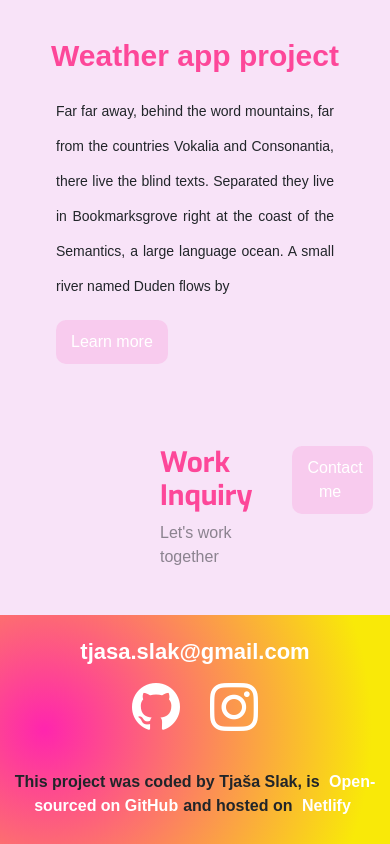
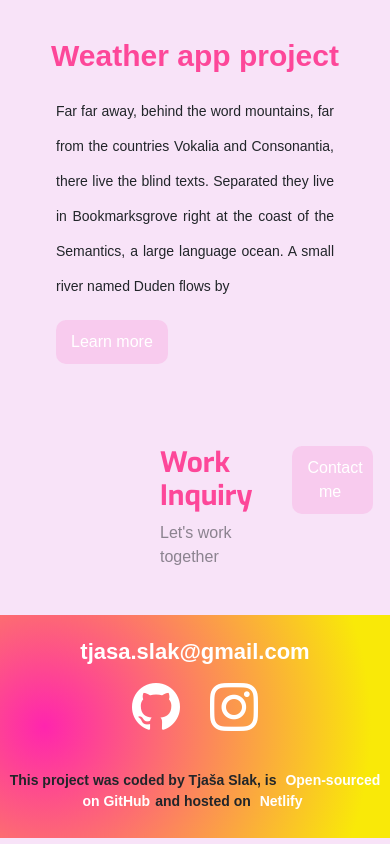
Before and after one commit to BaseCrystal09/Portfolio-homework, a plain HTML site: page index.html in a window 390 px wide. Shown: the part 857-1701 px from the top of the page. Drawn offline with nearby package versions, Linux system fonts and the light colour scheme; a web font is replaced by a local one.

Commit message:
Fixed an issue

```diff
--- a/src/about.css
+++ b/src/about.css
@@ -152,4 +152,7 @@ footer p {
   .nav-link:hover:after {
     width: 20%;
   }
+  footer p {
+    font-size: 14px !important;
+  }
 }
--- a/src/contact.css
+++ b/src/contact.css
@@ -163,4 +163,7 @@ footer p {
   h3 {
     font-size: 18px !important;
   }
+    footer p {
+    font-size: 14px !important;
+  }
 }
--- a/src/style.css
+++ b/src/style.css
@@ -200,6 +200,9 @@ footer p {
   .nav-link:hover:after {
     width: 20%;
   }
+   footer p {
+    font-size: 14px !important;
+  }
 }
 @media (min-width: 1440px) {
   img {
@@ -209,4 +212,5 @@ footer p {
   .project-title {
     margin-top: 150px;
   }
+
 }
--- a/src/work.css
+++ b/src/work.css
@@ -166,4 +166,7 @@ a {
   .nav-link:hover:after {
     width: 20%;
   }
+    footer p {
+    font-size: 14px !important;
+  }
 }
```
